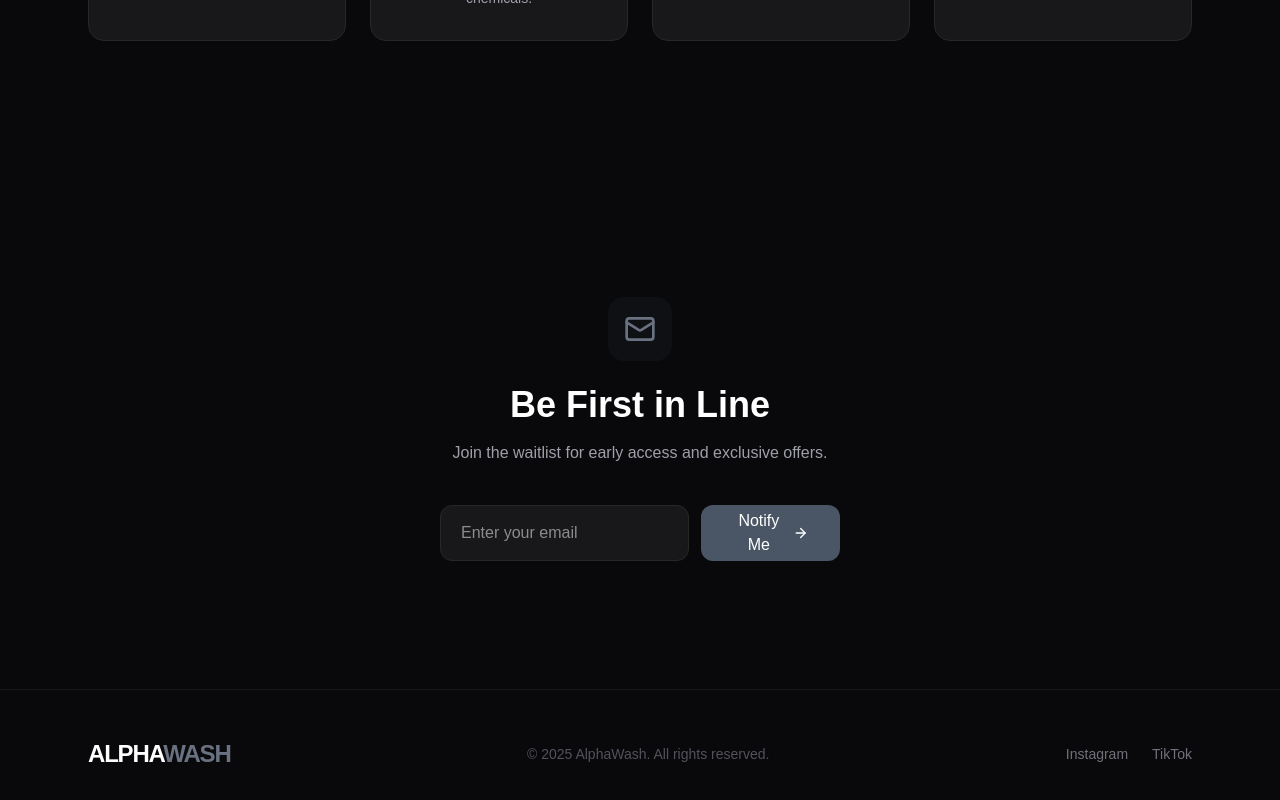
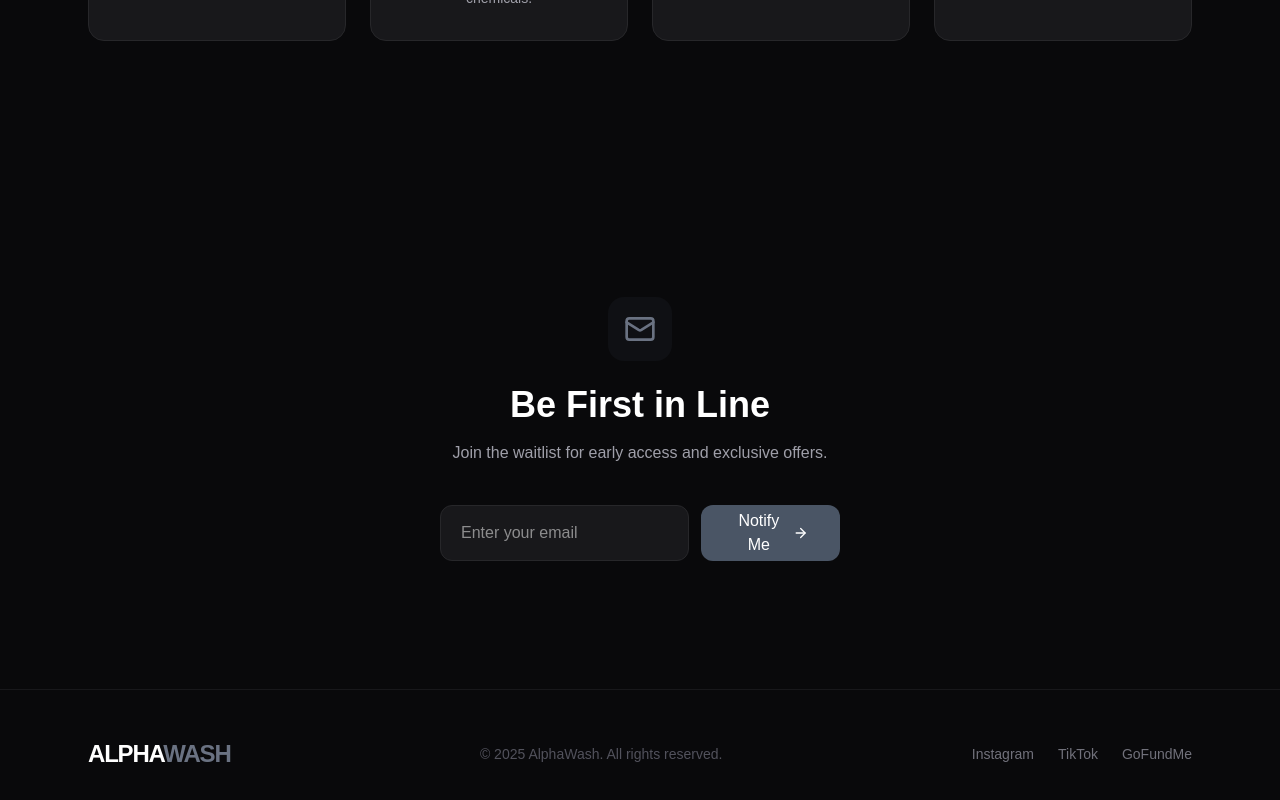
Before and after one commit to ibxoye/alphawash, a Next.js app: page / in a window 1280 px wide. Shown: the part 1281-2081 px from the top of the page. Built offline with nearby package versions, Linux system fonts and the light colour scheme.

Commit message:
Added GoFundMe link

```diff
--- a/src/components/landing/Footer.jsx
+++ b/src/components/landing/Footer.jsx
@@ -17,6 +17,9 @@ export default function Footer() {
           <a className="text-zinc-500 hover:text-white" href="https://www.tiktok.com/@alpha_wash?_r=1&_t=ZP-925nzrqWHMd">
             TikTok
           </a>
+          <a className="text-zinc-500 hover:text-white" href="https://www.gofundme.com/f/bringing-alpha-wash-to-life-a-bold-mens-laundry-brand?attribution_id=sl:e1a1cb92-2c8f-488e-a898-358a7c8f021d&lang=en_US&ts=1763939188&utm_campaign=fp_sharesheet&utm_content=amp17_tc&utm_medium=customer&utm_source=copy_link">
+            GoFundMe
+          </a>
         </div>
       </div>
     </footer>
```
